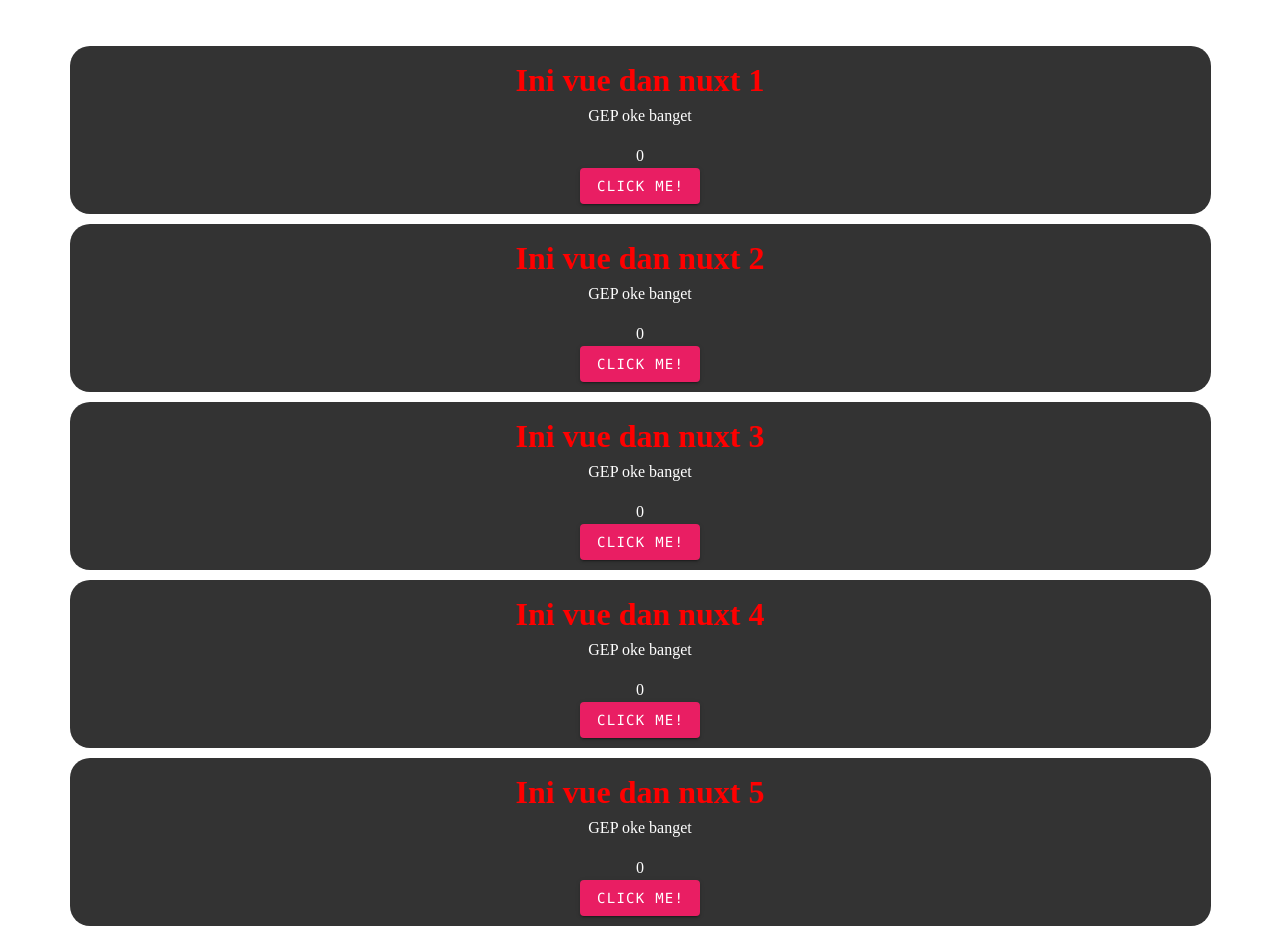
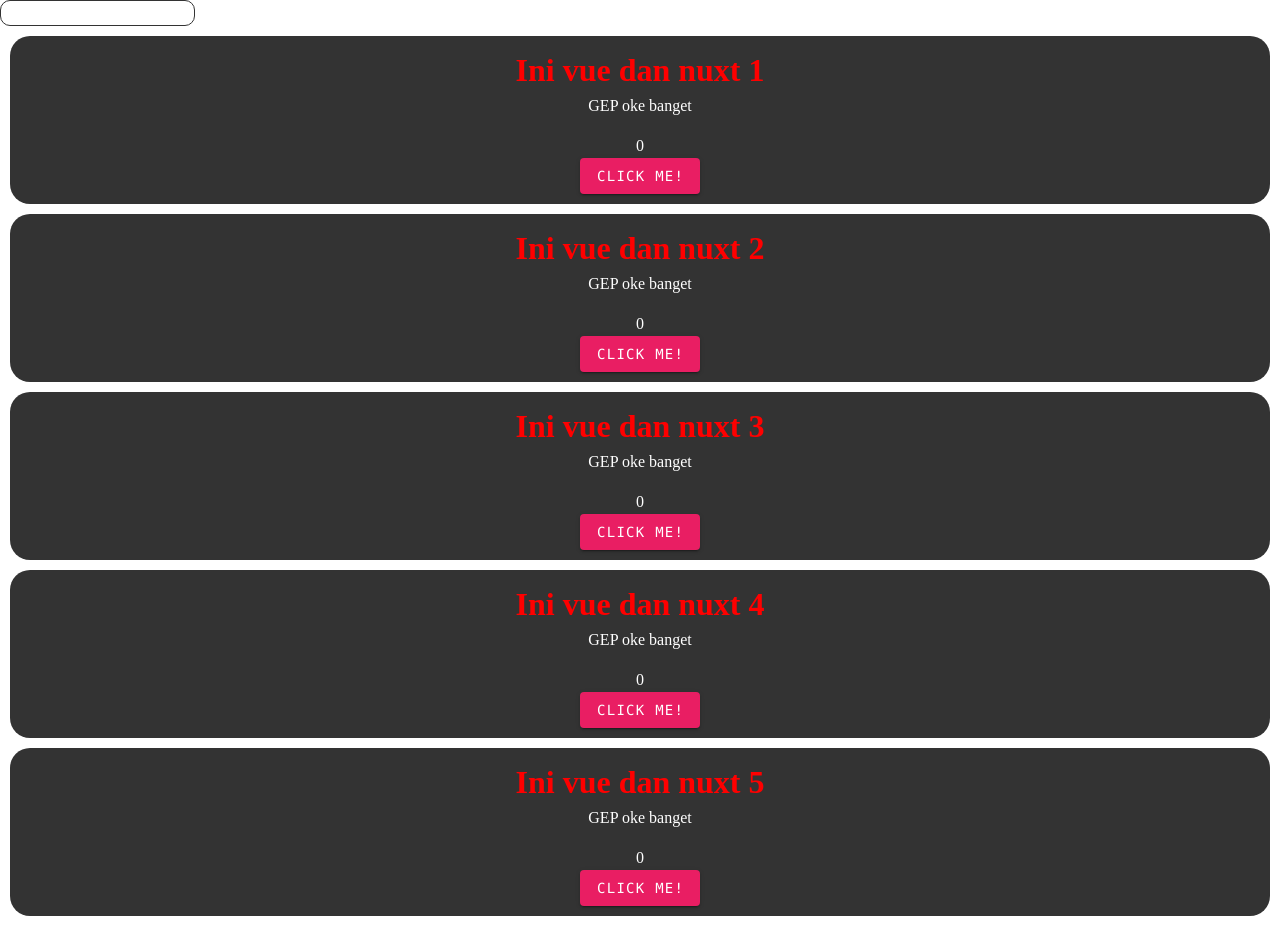
Before and after one commit to natasyazzhr1/tutor2-repo, a Nuxt app: page / in a window 1280 px wide. After the commit the page ends 926 px from the top, so only its background shows below. Built offline with nearby package versions, Linux system fonts and the light colour scheme.

Commit message:
little bugfix

```diff
--- a/components/Card.vue
+++ b/components/Card.vue
@@ -1,16 +1,16 @@
 <template>
+  <transition name="fade">
     <div class="card-container">
-    <transition name="fade">
       <h1 :class="checkLikes()">
         {{ post.judul }}
       </h1>
-    </transition>
       <p>{{ post.caption }}</p>
       <span>{{ post.likes }}</span>
-    <v-btn class="pink white--text" flat @click="post.likes++">
+      <v-btn class="pink white--text" @click="post.likes++">
         Click Me!
       </v-btn>
     </div>
+  </transition>
 </template>
 
 <script>
@@ -49,7 +49,6 @@
   text-align: center;
   transition: background-color 0.3s ease-in-out;
   &:hover {
-    cursor: pointer;
     background-color: #33333342;
   }
   @media only screen and (max-width: 600px) {
@@ -64,9 +63,10 @@
 }
 
 .fade-enter-active, .fade-leave-active {
-  transition: opacity .5s;
+  transition: all 2s;
 }
 .fade-enter, .fade-leave-to /* .fade-leave-active below version 2.1.8 */ {
+  transform: translateX(-50%) translateY(-100vh);
   opacity: 0;
 }
 .v-btn {
--- a/pages/index.vue
+++ b/pages/index.vue
@@ -1,5 +1,5 @@
 <template>
-  <div class="container">
+  <div>
     <input v-model="input" type="text">
     <Card v-for="(post, index) in posts" :key="index" :post="post" />
   </div>
@@ -15,36 +15,32 @@ export default {
   },
   data() {
     return {
+      input: '',
       posts: [
         {
           judul: 'Ini vue dan nuxt 1',
           caption: 'GEP oke banget',
           likes: 0,
-          input: ''
         },
         {
           judul: 'Ini vue dan nuxt 2',
           caption: 'GEP oke banget',
           likes: 0,
-          input: ''
         },
         {
           judul: 'Ini vue dan nuxt 3',
           caption: 'GEP oke banget',
           likes: 0,
-          input: ''
         },
         {
           judul: 'Ini vue dan nuxt 4',
           caption: 'GEP oke banget',
           likes: 0,
-          input: ''
         },
         {
           judul: 'Ini vue dan nuxt 5',
           caption: 'GEP oke banget',
           likes: 0,
-          input: ''
         }
       ]
     }
@@ -59,4 +55,10 @@ export default {
 .merah {
   color: green;
 }
+input {
+  border: 1px solid #333333;
+  border-radius: 10px;
+  padding: 0 5px;
+  outline: none;
+}
 </style>
--- /dev/null
+++ b/pages/todo.vue
@@ -0,0 +1,15 @@
+<template>
+  <div>
+    ini todo
+  </div>
+</template>
+
+<script>
+  export default {
+    name: 'Todo'
+  }
+</script>
+
+<style lang="scss" scoped>
+
+</style>
```
Lines whose indentation alone changed are shown as unchanged.
